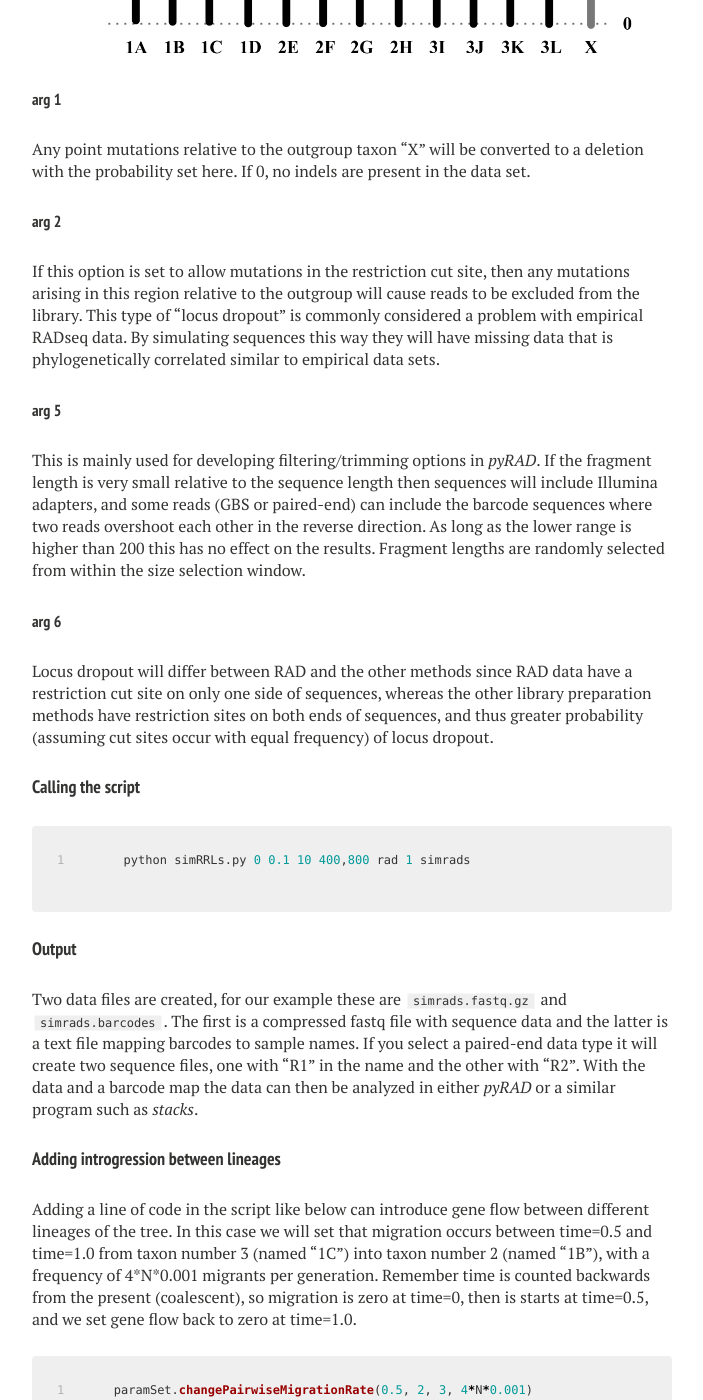
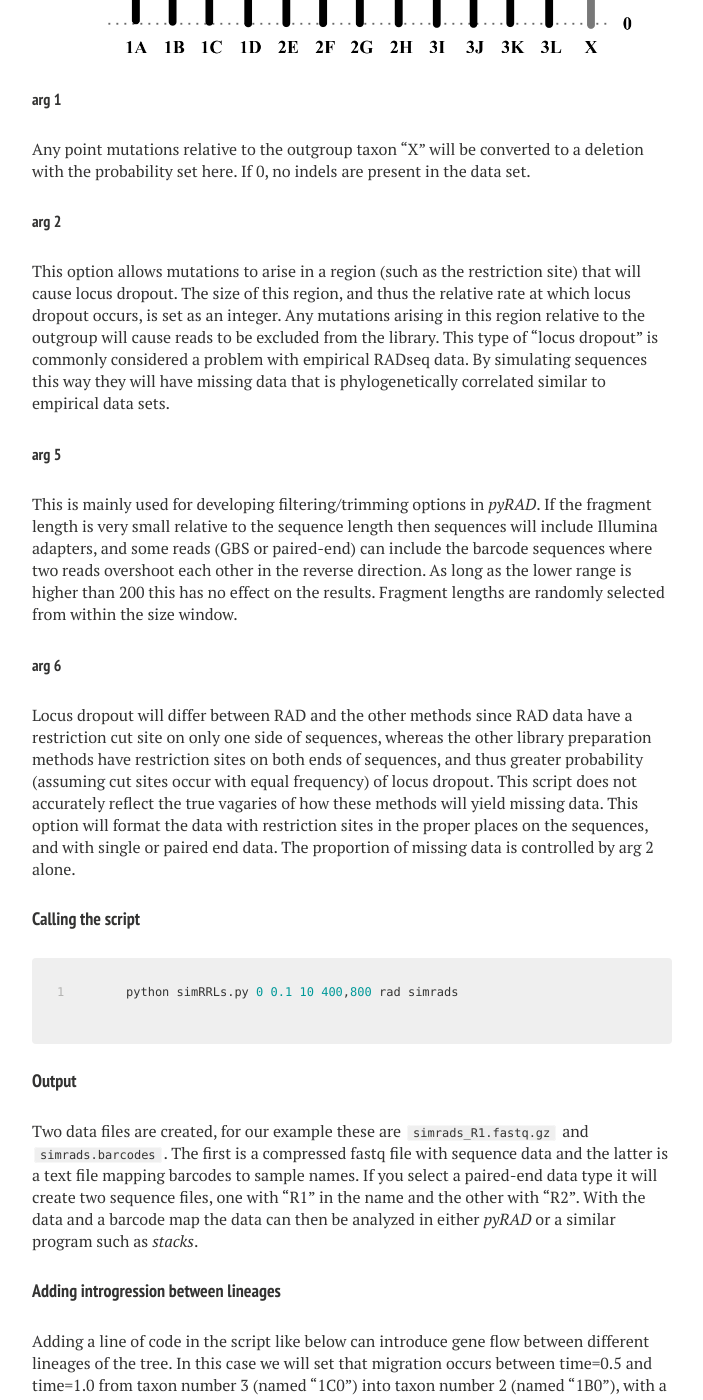
Before and after one commit to dereneaton/dereneaton.github.io, a Jekyll site: the page built from _posts/2014-04-18-simulating-radseq-data-on-a-fixed-tree.md, in a window 1280 px wide and 1400 px high, scrolled down 1532 px. Shown: the whole window, without its empty margins (288-991 px from the left). Built offline with Jekyll 4.4.1, drawn with Linux system fonts in a browser that asks for light colours; nearby versions of some CDN libraries; some of the changed text lies outside the part shown.

Commit message:
simRRLs.py post update

```diff
--- a/_posts/2014-04-18-simulating-radseq-data-on-a-fixed-tree.md
+++ b/_posts/2014-04-18-simulating-radseq-data-on-a-fixed-tree.md
@@ -62,10 +62,12 @@ Any point mutations relative to the outgroup taxon "X" will be converted to a de
 with the probability set here. If 0, no indels are present in the data set.
 
 ##### arg 2
-If this option is set to allow mutations in the restriction cut site,
-then any mutations arising in this region relative to the outgroup will
-cause reads to be excluded from the library. This type of "locus dropout" is commonly
-considered a problem with empirical RADseq data. By simulating sequences this way they
+This option allows mutations to arise in a region (such as the restriction site)
+that will cause locus dropout. The size of this region, and thus the relative rate at
+which locus dropout occurs, is set as an integer. Any mutations arising in this region
+relative to the outgroup will cause reads to be excluded from the library.
+This type of "locus dropout" is commonly considered a problem with empirical
+RADseq data. By simulating sequences this way they
 will have missing data that is phylogenetically correlated similar to empirical data sets.
 
 ##### arg 5
@@ -73,23 +75,21 @@ This is mainly used for developing filtering/trimming options in _pyRAD_. If the
 length is very small relative to the sequence length then sequences will include
 Illumina adapters, and some reads (GBS or paired-end) can include the barcode sequences
 where two reads overshoot each other in the reverse direction. As long as the lower range
-is higher than 200 this has no effect on the results. Fragment lengths are randomly selected
-from within the size selection window.
+is higher than 200 this has no effect on the results. Fragment lengths are randomly selected from within the size window.
 
 ##### arg 6
 Locus dropout will differ between RAD and the other methods since RAD data have
 a restriction cut site on only one side of sequences, whereas the other library
 preparation methods have restriction sites on both ends of sequences, and thus greater
-probability (assuming cut sites occur with equal frequency) of locus dropout.
+probability (assuming cut sites occur with equal frequency) of locus dropout. This script does not accurately reflect the true vagaries of how these methods will yield missing data. This option will format the data with restriction sites in the proper places on the sequences, and with single or paired end data. The proportion of missing data is controlled by arg 2 alone.
 
 #### Calling the script
 {% highlight python linenos %}
-python simRRLs.py 0 0.1 10 400,800 rad 1 simrads
+python simRRLs.py 0 0.1 10 400,800 rad simrads
 {% endhighlight %}
 
 #### Output
-Two data files are created, for our example these are `simrads.fastq.gz` and `simrads.barcodes`.
-The first is a compressed fastq file with sequence data and the latter is a text file mapping
+Two data files are created, for our example these are `simrads_R1.fastq.gz` and `simrads.barcodes`. The first is a compressed fastq file with sequence data and the latter is a text file mapping
 barcodes to sample names. If you select a paired-end data type it will create two sequence
 files, one with "R1" in the name and the other with "R2". With the data and a barcode map
 the data can then be analyzed in either _pyRAD_ or a similar program such as _stacks_.
@@ -99,13 +99,13 @@ the data can then be analyzed in either _pyRAD_ or a similar program such as _st
 Adding a line of code in the script like below can introduce gene flow
 between different lineages of the tree. In this case we will
 set that migration occurs between time=0.5 and time=1.0
-from taxon number 3 (named "1C") into taxon number 2 (named "1B"),
-with a frequency of 4\*N\*0.001 migrants per generation.
+from taxon number 3 (named "1C0") into taxon number 2 (named "1B0"),
+with a frequency of 4\*N\*0.0001 migrants per generation.
 Remember time is counted backwards from the present (coalescent),
 so migration is zero at time=0, then is starts at time=0.5,
 and we set gene flow back to zero at time=1.0.
 
 {% highlight python linenos %}
-paramSet.changePairwiseMigrationRate(0.5, 2, 3, 4*N*0.001)
+paramSet.changePairwiseMigrationRate(0.5, 2, 3, 4*N*0.0001)
 paramSet.changePairwiseMigrationRate(1.0, 2, 3, 0.0)
 {% endhighlight %}
```
Also changed, not shown: downloads/simRRLs.py (+11 -4 lines).
